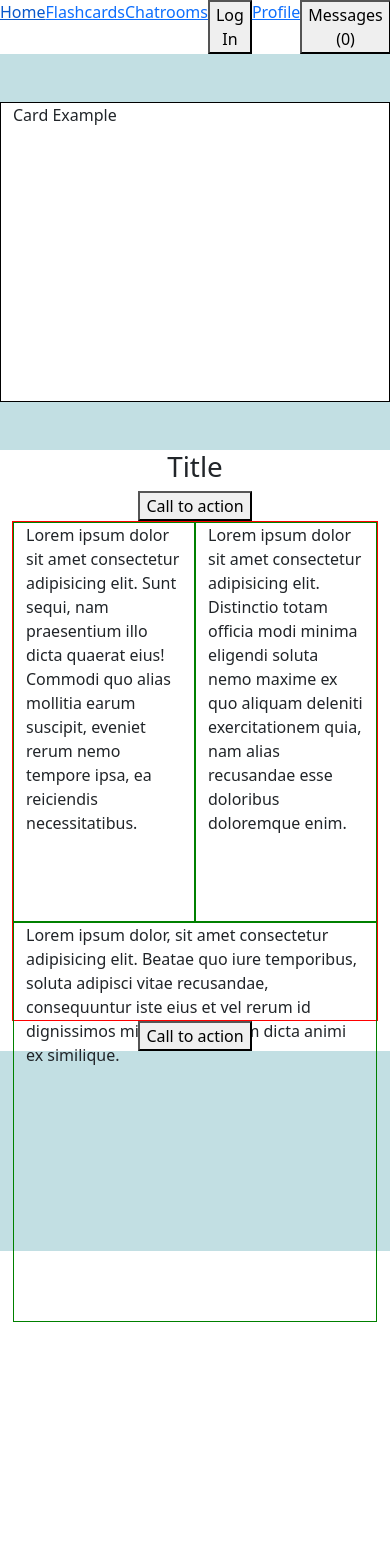
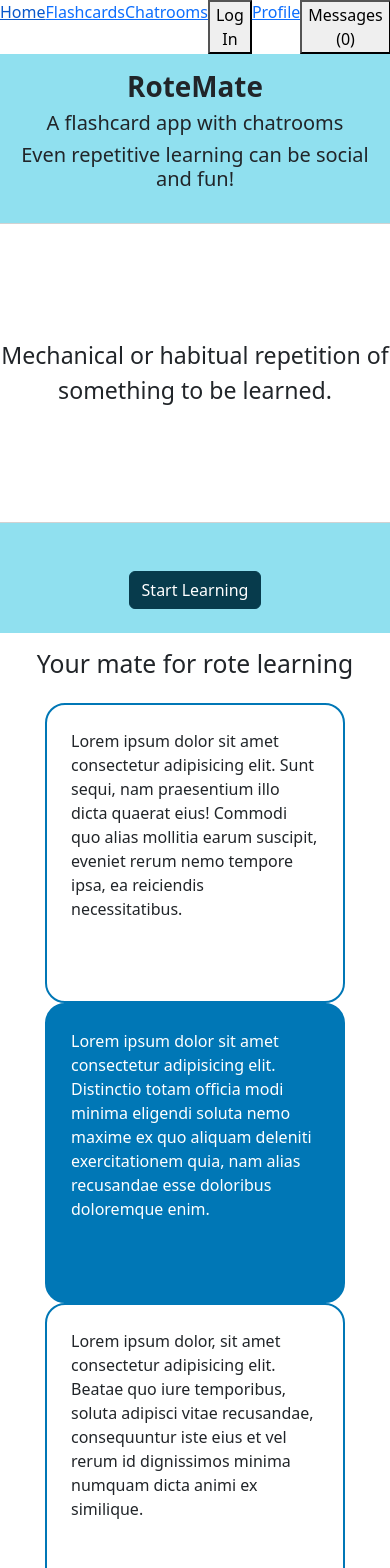
Before and after one commit to georgezeng0/social_study_app, a React (Create React App) app in the folder app/: page / in a window 390 px wide. Shown: the top 1568 px of the page. Before the commit the page ends 1322 px from the top, so only its background shows below. Built offline with nearby package versions, Linux system fonts and the light colour scheme.

Commit message:
Landing page styling

```diff
--- /dev/null
+++ b/app/src/components/FlashcardLanding.js
@@ -0,0 +1,103 @@
+import React, { useState, useEffect } from 'react'
+import styled from 'styled-components'
+
+const FlashcardLanding = () => {
+    const [cardFront, setCardFront] = useState('')
+    const [cardBack, setCardBack] = useState('')
+    const [cardState, setCardState] = useState({
+        flip: false
+    })
+
+    // Example Card to show
+    const card = {
+        front: 'What is the definition of rote?',
+        back: "Mechanical or habitual repetition of something to be learned."
+    }
+
+    // Reset notes show on card change. Flip is not reset, but content shown varies on flip state.
+    // So that the front card is always shown first
+    useEffect(() => {
+        setCardState({
+            // flip: false,
+            ...cardState,
+        })
+        if (cardState.flip) {
+            setCardFront(card?.back)
+            setCardBack(card?.front)
+        } else {
+            setCardFront(card?.front)
+            setCardBack(card?.back)
+        }
+    }, [])
+
+    // Flip card every time interval automatically
+    useEffect(() => {
+        let interval
+        interval = setInterval(() => {
+            setCardState({...cardState, flip: !cardState.flip})
+        }, 5000)
+        return ()=>clearInterval(interval)
+    }, [cardState])
+
+    return (
+        <Wrapper onClick={()=>setCardState({...cardState, flip: !cardState.flip})}>
+            {/* <div>
+                <button onClick={()=>setCardState({...cardState, flip: !cardState.flip})}>Flip Card</button>
+            </div> */}
+
+            <div className={`_flip-card `}>
+                <div className={`_flip-card-inner ${cardState.flip?"_flip-action":''}`}>
+                {/* Flip Card container for animation */}
+          <div className="card _flip-front">
+            <article className='card-body container d-flex align-items-center justify-content-center text-center fs-3' dangerouslySetInnerHTML={{__html: cardFront}}>
+                </article>
+            </div>
+
+            <div className={`card _flip-back`}>
+            <article className={`card-body container d-flex align-items-center justify-content-center text-center fs-3`} dangerouslySetInnerHTML={{__html: cardBack}}>
+                </article>
+                </div></div></div>
+
+        </Wrapper>
+    )
+}
+
+const Wrapper = styled.section`
+height: 100%;
+._flip-card{
+    background-color: transparent;
+    perspective: 5000px;
+    height: 100%;
+}
+._flip-card-inner{
+    position: relative;
+    width: 100%;
+    height: 100%;
+    transition: transform 0.7s;
+    transform-style: preserve-3d;
+}
+._flip-front,._flip-back{
+  position: absolute;
+  width: 100%;
+  height: 100%;
+  -webkit-backface-visibility: hidden; /* Safari */
+  backface-visibility: hidden;
+ }
+
+._flip-back{
+    transform: rotateY(180deg);
+}
+._flip-action{
+  transform: rotateY(180deg);
+}
+.card{
+    height: 100%;
+    width: 100%;
+}
+.card-body{
+    height: 100%;
+}
+
+`
+
+export default FlashcardLanding
--- a/app/src/components/index.js
+++ b/app/src/components/index.js
@@ -21,11 +21,12 @@ import VideoPlayer from "./VideoPlayer";
 import StudyTimer from "./StudyTimer";
 import FlashcardSets from "./FlashcardSets";
 import FlashcardRoomWindow from "./FlashcardRoomWindow";
+import FlashcardLanding from "./FlashcardLanding";
 
 export {
     Navbar, FlashcardForm, SetForm, Flashcards, Flashcard,
     TextEditor, Loading, AsyncModal, MessageModal, PlayWindow,
     Redirect, DeleteSetButton, UserForm, UserIcon, ToggleFavouriteSetButton,
     SortFilterSets, ChatBox, ChatRoomForm, NavChatModal, VideoPlayer, StudyTimer,
-    FlashcardSets,FlashcardRoomWindow
+    FlashcardSets,FlashcardRoomWindow,FlashcardLanding
 }
--- a/app/src/custom.scss
+++ b/app/src/custom.scss
@@ -1,5 +1,7 @@
 // Override default variables before the import
 $body-bg: rgb(255, 255, 255);
 
+$dark: #073b4c;
+
 // Import Bootstrap and its default variables
 @import '~bootstrap/scss/bootstrap';
--- a/app/src/index.scss
+++ b/app/src/index.scss
@@ -1,9 +1,11 @@
 @import 'custom';
 
 :root {
-  --primary-1: #e0fbfc;
-  --primary-2:  #c2dfe3;
-  --primary-3: #9db4c0;
+  --primary-1: #caf0f8;
+  --primary-2: #90e0ef;
+  --primary-3: #00b4d8;
+  --primary-4: #0077b6;
+  --primary-5: #03045e;
 
   --dark-1: #5c6b73;
   --dark-2: #253237;
--- a/app/src/routes/Landing.js
+++ b/app/src/routes/Landing.js
@@ -1,38 +1,54 @@
 import React from 'react'
+import { useNavigate } from 'react-router-dom'
 import styled from 'styled-components'
+import { FlashcardLanding } from '../components'
 
 const Landing = () => {
+  const navigate= useNavigate()
+
   return (
     <Wrapper>
-      <div className='landing-card-container container-fluid py-5'>
+      <div className='title-container container-fluid pt-3 pb-3'>
+        <h1 className='text-center fw-bold'>RoteMate</h1>
+        <h5 className='text-center'>A flashcard app with chatrooms</h5>
+        <h5 className='text-center'>Even repetitive learning can be social and fun!</h5>
+        </div>
+      <div className='landing-card-container container-fluid pt-2 pb-4 d-flex flex-column align-items-center'>
         <div className="row">
           <div className="col"></div>
           <div className="landing-card col-md-auto">
-            Card Example
+            <FlashcardLanding/>
           </div>
           <div className="col"></div>
         </div>
+        <button className='mt-5 btn btn-dark' type="button"
+          onClick={()=>navigate('/flashcards')}
+        >Start Learning</button>
 
       </div>
       <div className='landing-info-container container-fluid d-flex flex-column align-items-center'>
-        <h1>Title</h1>
-        <button>Call to action</button>
+        <h2 className='py-3'>Your mate for rote learning</h2>
+
         <div className='container feature-container'>
-          <div className="row">
-            <div className="col feature-item">
+          <div className="row d-flex justify-content-center">
+            <div className="col-md feature-item">
               Lorem ipsum dolor sit amet consectetur adipisicing elit. Sunt sequi, nam praesentium illo dicta quaerat eius! Commodi quo alias mollitia earum suscipit, eveniet rerum nemo tempore ipsa, ea reiciendis necessitatibus.
             </div>
-            <div className="col feature-item">
+            <div className="col-md feature-item middle-item">
               Lorem ipsum dolor sit amet consectetur adipisicing elit. Distinctio totam officia modi minima eligendi soluta nemo maxime ex quo aliquam deleniti exercitationem quia, nam alias recusandae esse doloribus doloremque enim.
             </div>
-            <div className="col feature-item">
+            <div className="col-md feature-item">
               Lorem ipsum dolor, sit amet consectetur adipisicing elit. Beatae quo iure temporibus, soluta adipisci vitae recusandae, consequuntur iste eius et vel rerum id dignissimos minima numquam dicta animi ex similique.
             </div>
-</div>
+          </div>
         </div>
-        <button>Call to action</button>
+        <button className='my-4 btn btn-dark' type="button"
+          onClick={()=>navigate('/flashcards')}
+        >Start Learning</button>
       </div>
-      <footer className="container-fluid"></footer>
+      <footer className="container-fluid">
+        Footer
+      </footer>
 
     </Wrapper>
   )
@@ -40,25 +56,35 @@ const Landing = () => {
 
 const Wrapper = styled.main`
 background-color: white;
+.title-container{
+  background-color: var(--primary-2)
+}
 .landing-card-container{
   background-color: var(--primary-2)
 }
 .landing-card{
-  background-color: white;
+  background-color: transparent;
   height: 300px;
   width: 500px;
-  border: 1px solid black;
 }
 .landing-info-container{
 
 }
 .feature-container{
-  height: 500px;
-  border: 1px solid red;
+  height: auto;
 }
 .feature-item{
-  border: 1px solid green;
-  height: 400px;
+  border-radius: 20px;
+  padding: 1.5rem;
+  height:auto;
+  max-width: 300px;
+  min-height: 300px;
+  border: 2px solid var(--primary-4);
+  margin: 0 5px;
+}
+.middle-item{
+  background-color: var(--primary-4);
+  color: white;
 }
 footer{
   height: 200px;
```
